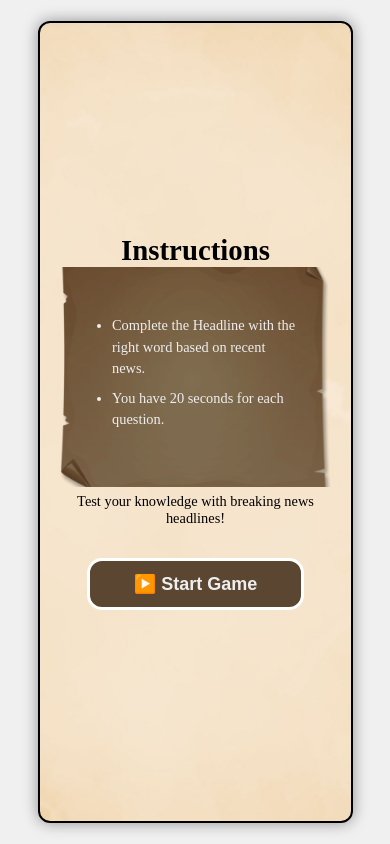
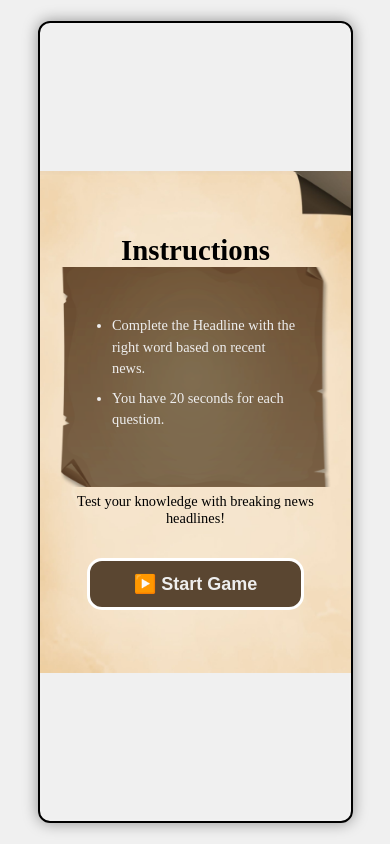
Before and after one commit to Kalmeshwar27/headlinesreact, a React (Create React App) app: page / in a window 390 px wide. Built offline with nearby package versions, Linux system fonts and the light colour scheme.

Commit message:
updated code

```diff
--- a/src/App.css
+++ b/src/App.css
@@ -604,6 +604,8 @@ body {
 
 @media (max-width: 480px) {
   .start-screen {
+    background: image(url('./assets/images/bg6.jpg'));
+    background-size: contain;
    width: 90%;
     max-width: 350px;
     border: 2px solid #000;
```
